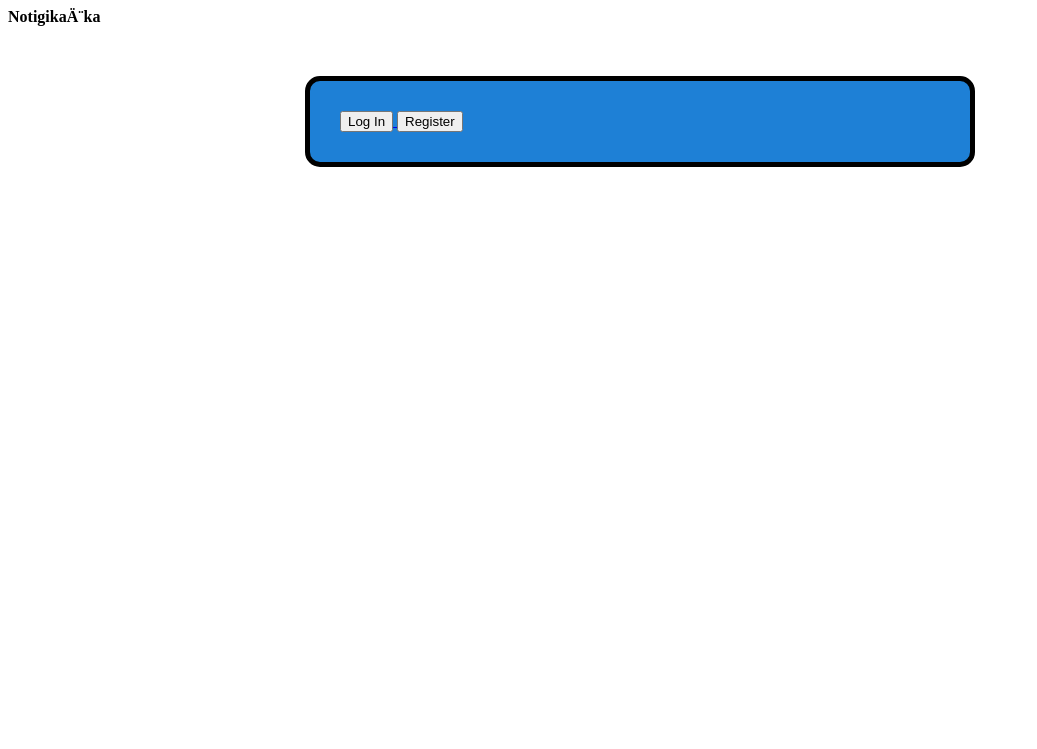
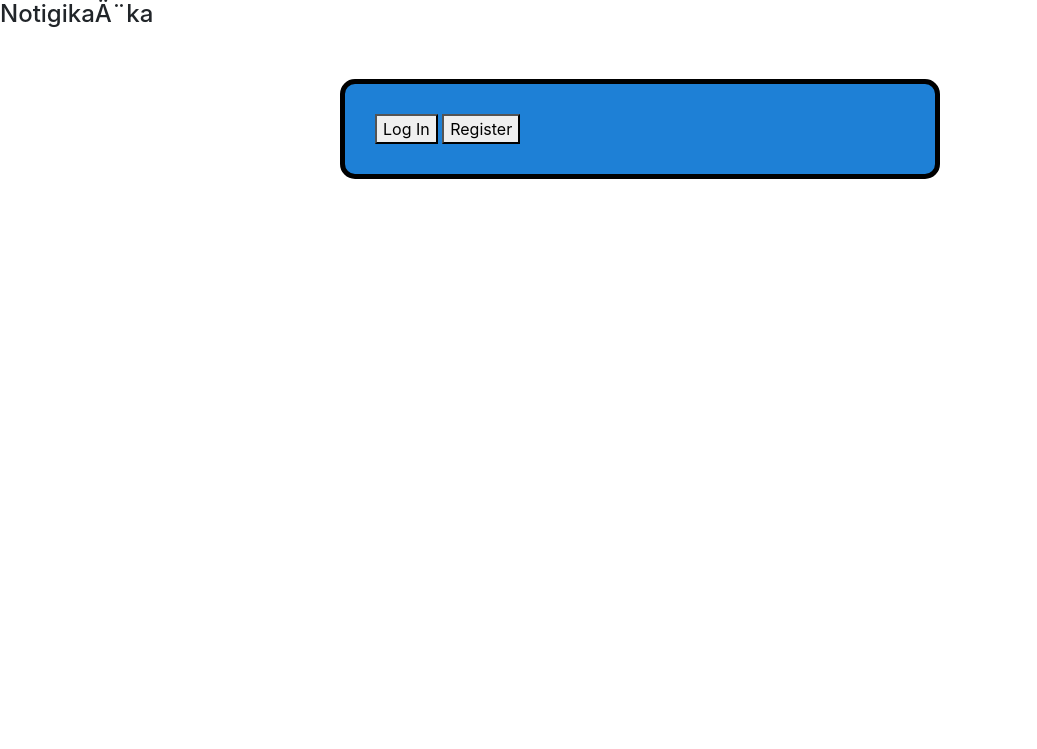
Before and after one commit to TomasKarnik/notifikacka, a PHP site: page / in a window 1280 px wide. Shown: the top 749 px of the page, without its empty margins (0-1037 px from the left). Run offline with PHP 8.4, Linux system fonts and the light colour scheme.

Commit message:
added another style

```diff
--- a/index.html
+++ b/index.html
@@ -2,6 +2,7 @@
     <head>
         <title>Notigikačka</title>
         <link rel="stylesheet" href="mystyle.css">
+        <link rel="stylesheet" href="https://stackpath.bootstrapcdn.com/bootstrap/4.5.2/css/bootstrap.min.css">
     </head>
     <body>
         <h4>Notigikačka</h4>
--- a/mystyle.css
+++ b/mystyle.css
@@ -6,3 +6,5 @@
 	border: 5px solid black;
     border-radius: 15px;
 }
+body
+{ font: 14px sans-serif; }
```
